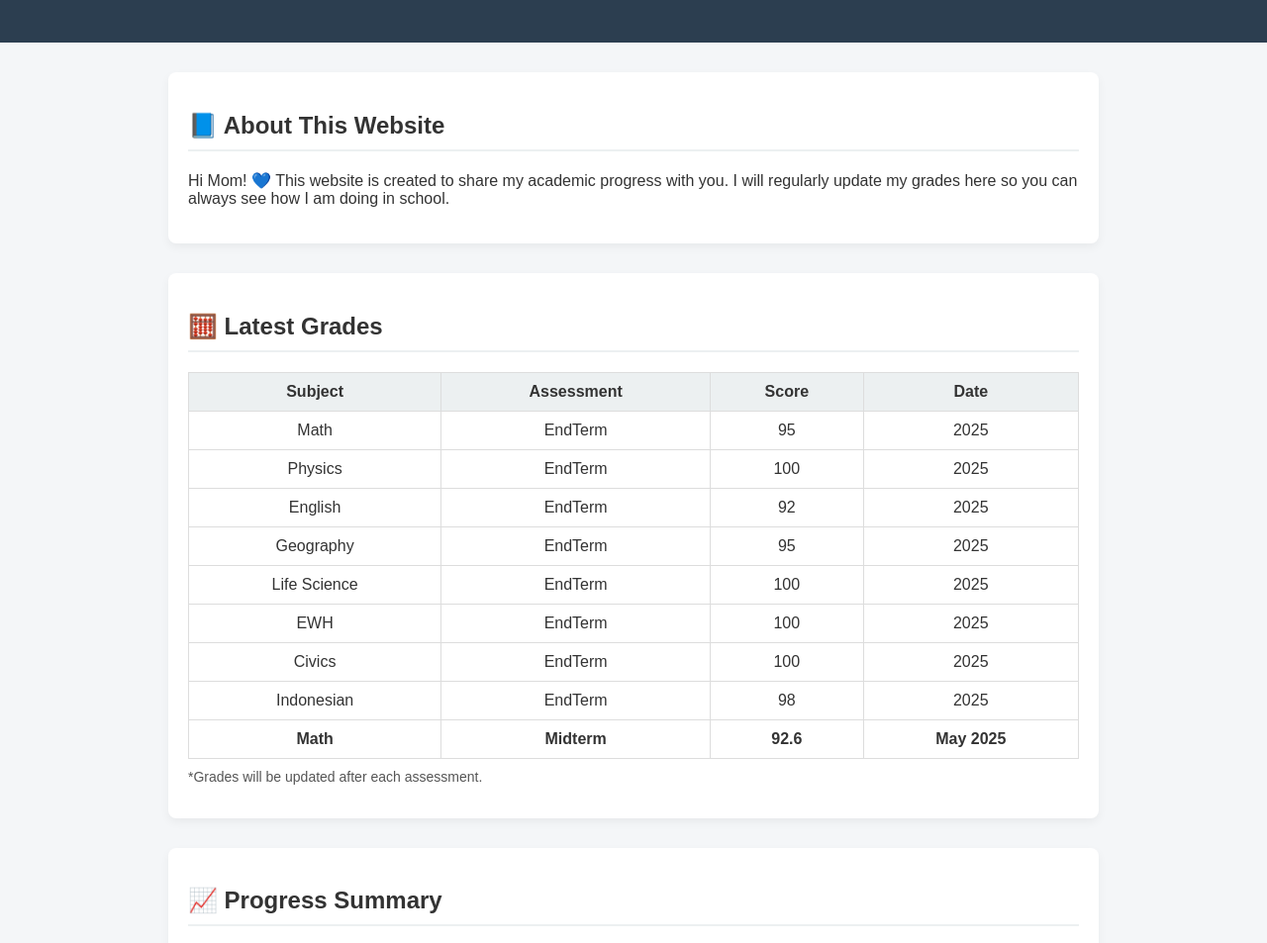
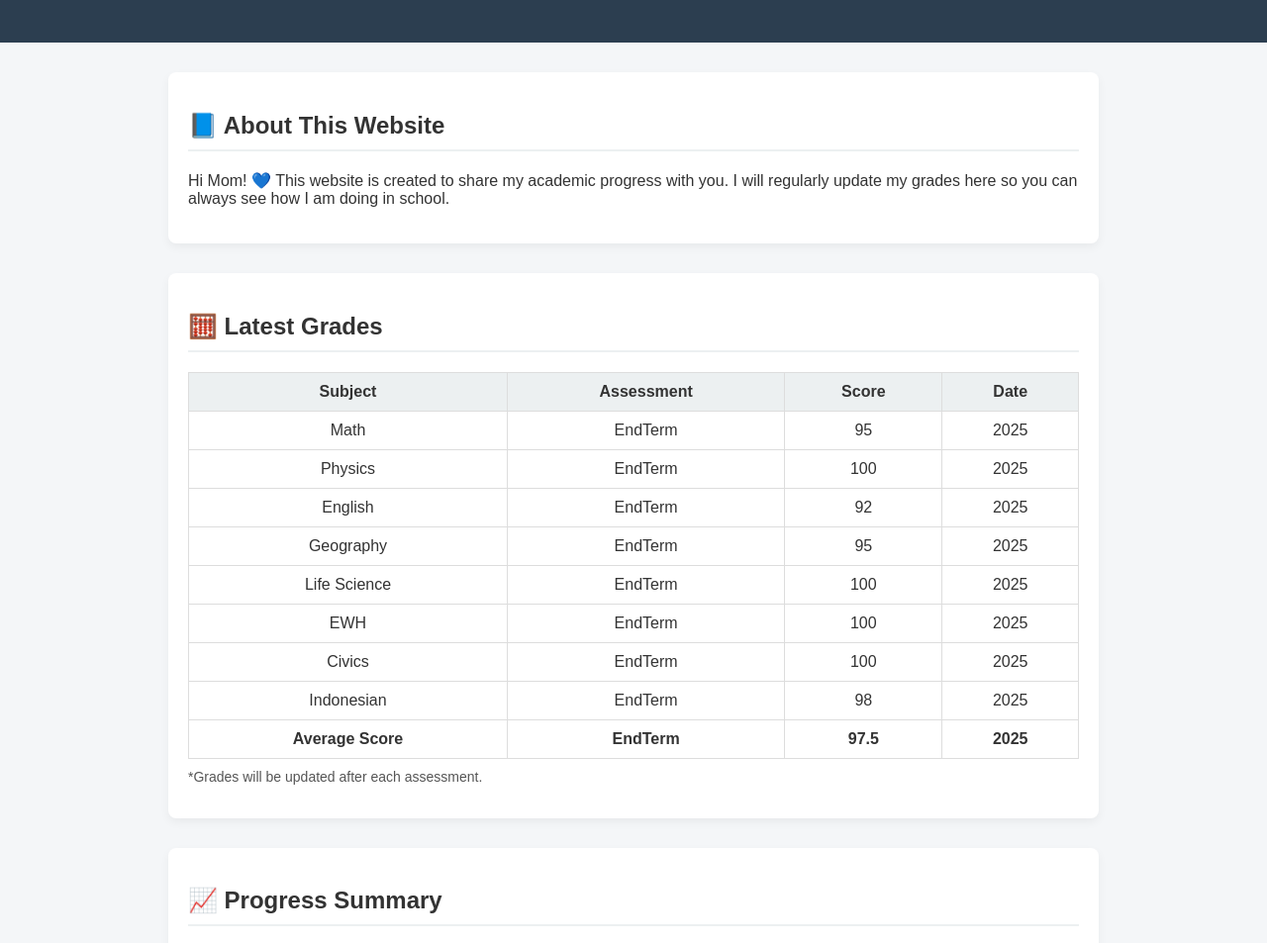
Before and after one commit to tararatata/tara-grade-tracker, a plain HTML site: page index.html in a window 1280 px wide. Shown: the part 132-1085 px from the top of the page at 99% size. Drawn offline with Linux system fonts and the light colour scheme.

Commit message:
Update index.html

```diff
--- a/index.html
+++ b/index.html
@@ -71,7 +71,7 @@
     </p>
   </section>
 
-  <section>
+<section>
     <h2>🧮 Latest Grades</h2>
     <table>
       <tr>
@@ -129,10 +129,10 @@
         <td>2025</td>
       </tr>
       <tr>
-        <td><strong>Math</strong></td>
-        <td><strong>Midterm</strong></td>
-        <td><strong>92.6</strong></td>
-        <td><strong>May 2025</strong></td>
+        <td><strong>Average Score</strong></td>
+        <td><strong>EndTerm</strong></td>
+        <td><strong>97.5</strong></td>
+        <td><strong>2025</strong></td>
         </tr>
     </table>
     <p class="note">*Grades will be updated after each assessment.</p>
```
